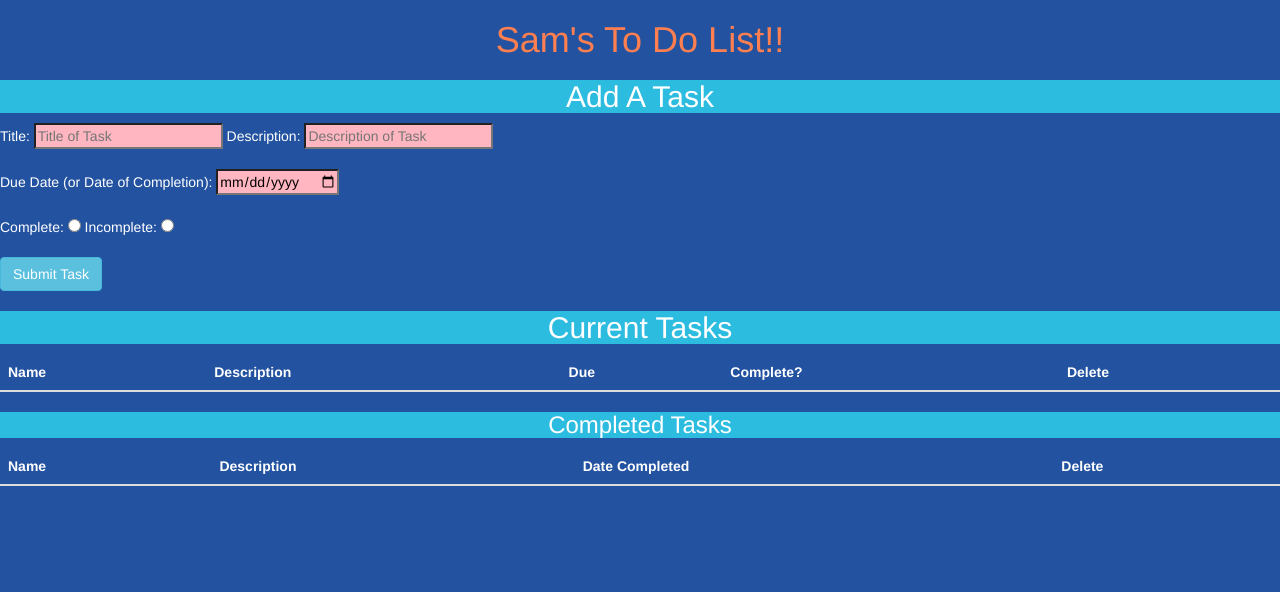
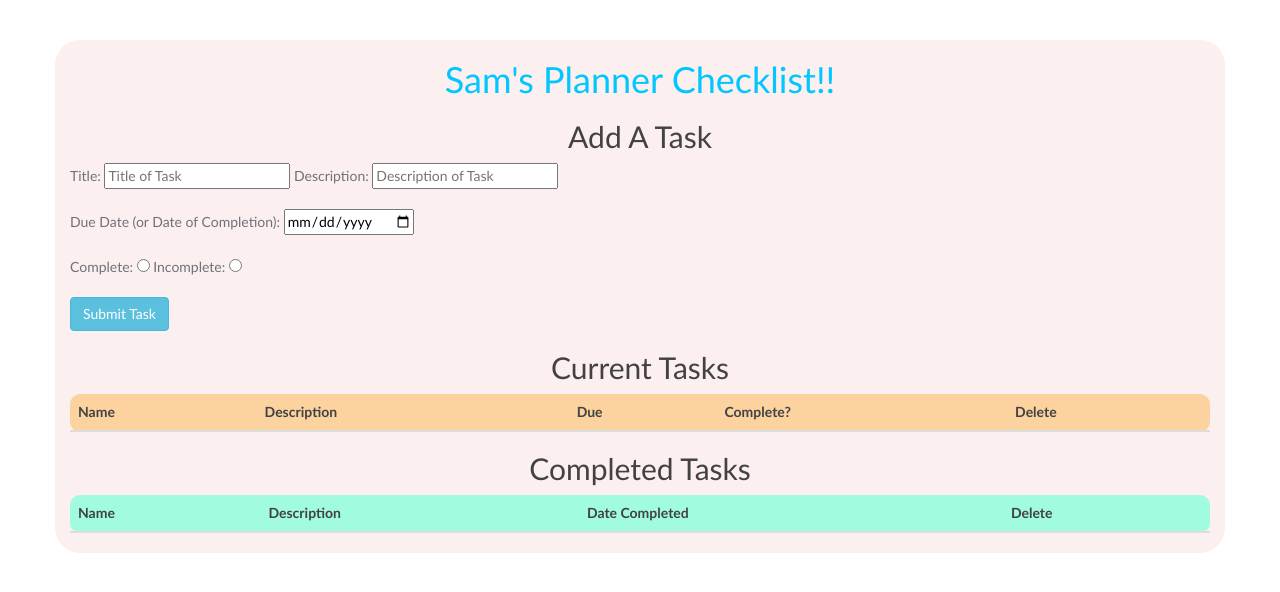
Before and after one commit to carnationcrab/Weekend-3-Challenge, a website: page public/views/index.html in a window 1280 px wide. Drawn offline with Linux system fonts and the light colour scheme; files that its build step writes are made by us from their sources; no server answers; files whose address does not match are found by name.

Commit message:
vastly improved css and made it clear all inputs before running

```diff
--- a/public/scripts/client.js
+++ b/public/scripts/client.js
@@ -48,6 +48,12 @@ function addTask() {
         success: function() {
             if (verbose) {console.log('in client-side POST route');}
             getAllTasks();
+            $( '#addTask' ).each(function(){
+                this.reset();
+            });
+            $( '#completionChecker' ).each(function(){
+                this.reset();
+            });
         }
         });
     }
--- a/public/styles/styles.css
+++ b/public/styles/styles.css
@@ -1,34 +1,52 @@
-tbody {
-    color: black
+#taskTable {
+    color: #424242;
+    background-color: #FCD29F;
+    border-color: #FCAB64;
+    border: 5px;
+}
+
+#completedTable {
+    color: #424242;
+    background-color: #A1FCDF;
+    border: 5px, #7FD8BE;
 }
 
 input {
-    background-color: lightpink;
     color: black
 }
 
 body {
-    background-color: #2353a0;
-    font-family: helvetica;
+    background-color: #ffffff;
+    font-family: "Trebuchet MS", Helvetica, sans-serif;
     margin: auto;
-    color: #FFFFFF;
+    color: #6f7277;
 }
 
 h2 {
-    color: #FFFFFF;
+    color: #424242;
     text-align: center;
-
-    background-color: #2cbce0;
 
 }
 
 h3 {
-    color: #FFFFFF;
-    background-color: #2cbce0;
+    color: #424242;
     text-align: center;
 }
 
 h1 {
     text-align: center;
-    color: coral;
+    color: #00c7ff;
 }
+
+.container {
+    background-color: #FCEFEF;
+    border-radius: 25px;
+}
+
+html {
+    background-color: #ffffff;
+}
+
+table {
+    border-radius: 10px;
+}
--- a/public/views/index.html
+++ b/public/views/index.html
@@ -16,8 +16,10 @@
         <script type="text/javascript" src="scripts/client.js"></script>
     </head>
     <body>
-        <main>
-            <h1>Sam's To Do List!!</h1>
+        <br>
+        <br>
+        <main class="container">
+            <h1>Sam's Planner Checklist!!</h1>
             <h2>Add A Task</h2>
             <form id ="addTask">
                 Title: <input id="taskName" placeholder="Title of Task">
@@ -49,7 +51,7 @@
             </div>
 
 
-            <h3>Completed Tasks</h3>
+            <h2>Completed Tasks</h2>
             <div id="completedTasks">
                     <table class="table table-striped" id="completedTable">
                             <thead>
```
